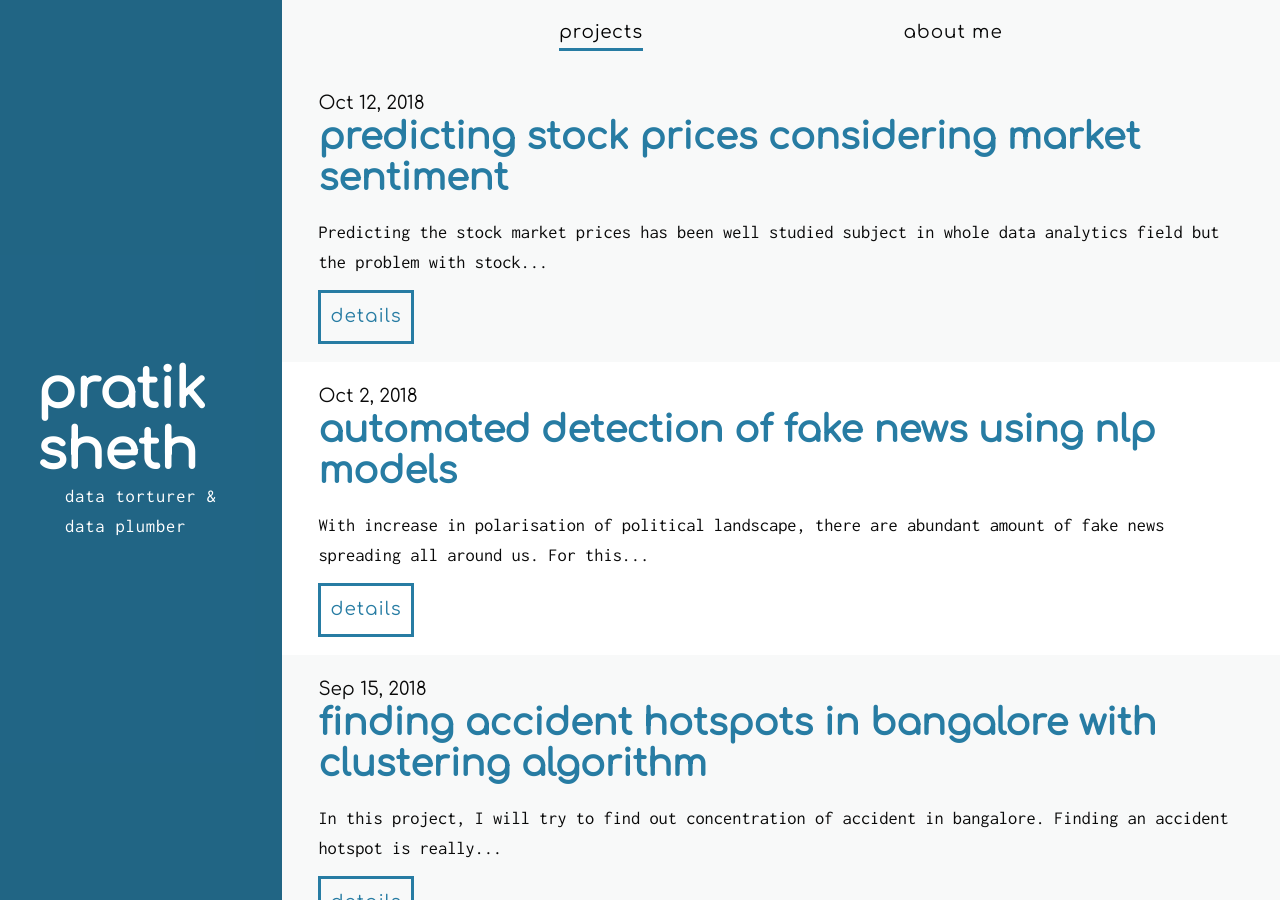
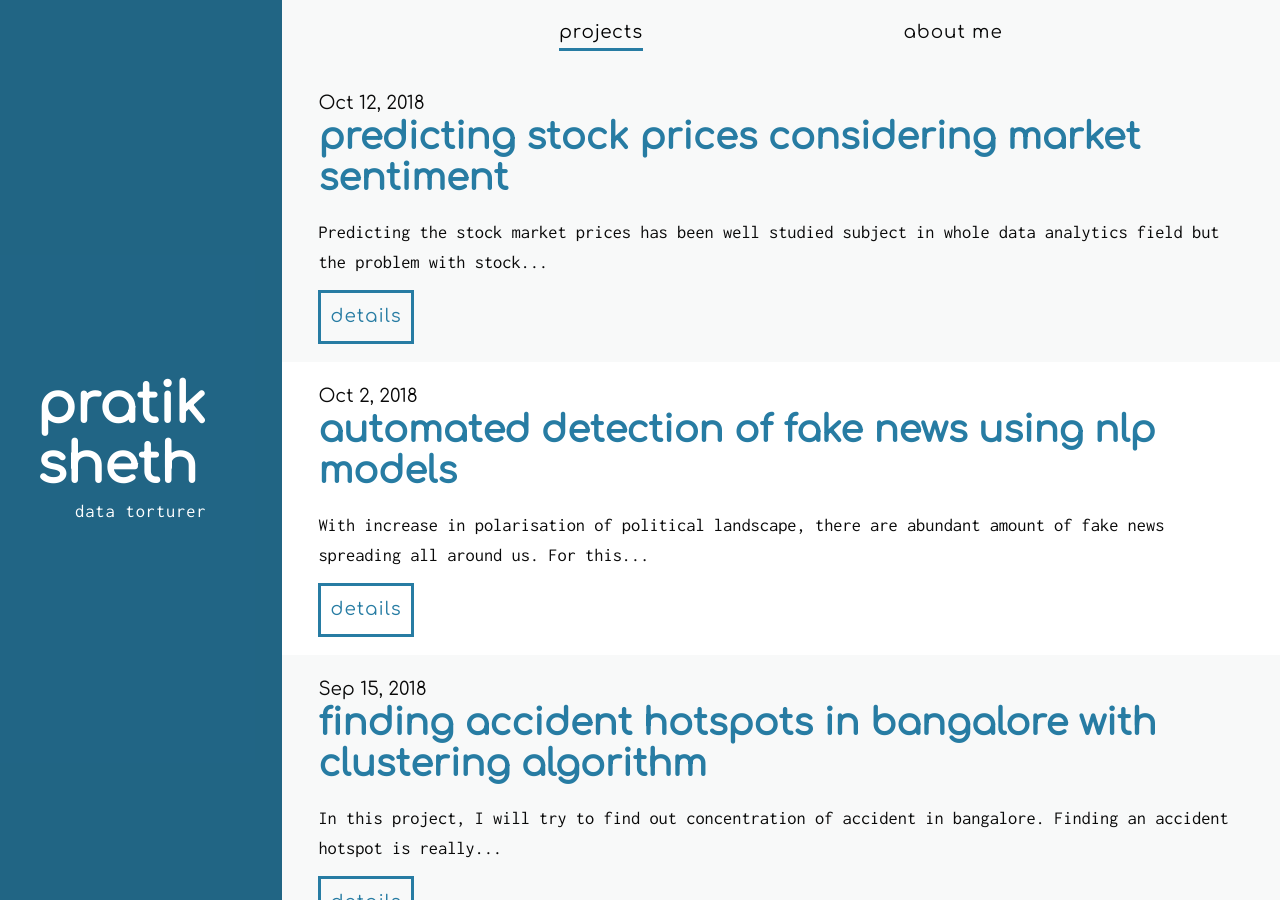
Before and after one commit to daftengineer/daftengineer.github.io, a Jekyll site: the page built from index.html, in a window 1280 px wide and 900 px high. Built offline with Jekyll 4.4.1, drawn with Linux system fonts in a browser that asks for light colours; nearby versions of some CDN libraries; the list of posts is cut into pages by our own code.

Commit message:
Update index.html

```diff
--- a/index.html
+++ b/index.html
@@ -9,7 +9,7 @@ layout: default
     <div class="previews__container">
 
       <div class="siteheader"><b>{{ site.title }}</b></div>
-      <span style="text-transform:lowercase;">Data Torturer &<br /> Data Plumber</span>
+      <span style="text-transform:lowercase;">Data Torturer</span>
     </div>
   </div>
 
```
